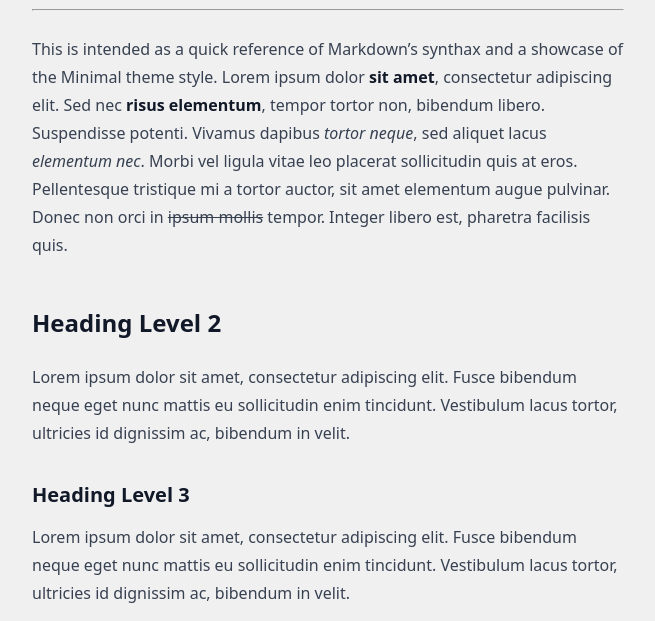
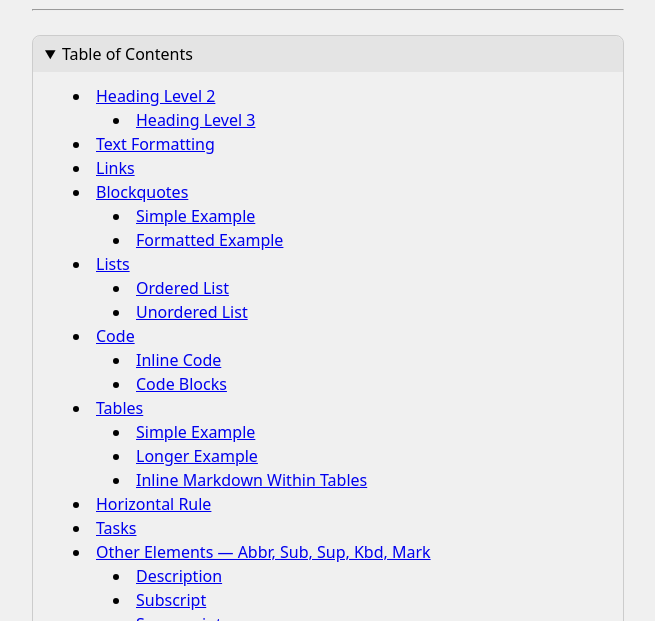
Before and after one commit to semanticdata/barebones, an Astro site: page /blog/00-markdown-showcase in a window 1280 px wide. Shown: the part 179-800 px from the top of the page, without its empty margins (312-967 px from the left). Built offline with nearby package versions, Linux system fonts and the light colour scheme; Astro itself is replaced by a stand-in of ours.

Commit message:
add table of contents

```diff
--- /dev/null
+++ b/src/components/TableOfContents.astro
@@ -0,0 +1,115 @@
+---
+// based on: https://gist.github.com/maciejpedzich/000da5c6b3a91290d49a91c9fe940ca3
+
+import type { MarkdownHeading } from "astro";
+type Props = {
+  headings: MarkdownHeading[];
+};
+type HeadingWithSubheadings = MarkdownHeading & {
+  subheadings: MarkdownHeading[];
+};
+const { headings } = Astro.props;
+const grouppedHeadings = headings.reduce((array, heading) => {
+  if (heading.depth === 2) {
+    array.push({ ...heading, subheadings: [] });
+  } else if (heading.depth === 3) {
+    array.at(-1)?.subheadings.push(heading);
+  }
+  return array;
+}, [] as HeadingWithSubheadings[]);
+---
+
+<details
+  open
+  class="dark:border-white/20 mb-4 border border-black/15 rounded-lg animate"
+>
+  <summary>Table of Contents</summary>
+
+  <nav id="table-of-contents" aria-label="Table Of Contents">
+    <ul class="py-3">
+      {
+        grouppedHeadings.map((h) => (
+          <li class="list-disc list-inside">
+            <a href={`#${h.slug}`}>{h.text}</a>
+            {h.subheadings.length > 0 && (
+              <ul>
+                {h.subheadings.map((sub) => (
+                  <li class="list-disc list-inside">
+                    <a href={`#${sub.slug}`}>{sub.text}</a>
+                  </li>
+                ))}
+              </ul>
+            )}
+          </li>
+        ))
+      }
+    </ul>
+  </nav>
+</details>
+
+<script is:inline>
+  // This script tag is useful only if you want to display the TOC alongside the blog post...
+  // ... and highlight the section that the user is currently reading through.
+  // Feel free to remove this tag if you don't need this type of functionality.
+
+  const observer = new IntersectionObserver(
+    (entries) => {
+      for (const entry of entries) {
+        const headingFragment = `#${entry.target.id}`;
+        const tocItem = document.querySelector(`a[href="${headingFragment}"]`);
+
+        if (entry.isIntersecting) {
+          const previouslyActivatedItem =
+            document.querySelector(".active-toc-item");
+
+          previouslyActivatedItem?.classList.remove("active-toc-item");
+          tocItem.classList.add("active-toc-item");
+        } else {
+          const isAnyOtherEntryIntersecting = entries.some(
+            (e) => e.target.id !== entry.target.id && e.isIntersecting
+          );
+
+          if (isAnyOtherEntryIntersecting) {
+            tocItem.classList.remove("active-toc-item");
+          }
+        }
+      }
+    },
+    { root: null, rootMargin: "0px", threshold: [1] }
+  );
+
+  const sectionHeadings = document.querySelectorAll(
+    "article > h2, article > h3"
+  );
+
+  for (const heading of sectionHeadings) {
+    observer.observe(heading);
+  }
+
+  document.querySelectorAll('a[href^="#"]').forEach((anchor) => {
+    anchor.addEventListener("click", function (e) {
+      e.preventDefault();
+
+      document.querySelector(this.getAttribute("href")).scrollIntoView({
+        behavior: "smooth",
+      });
+    });
+  });
+</script>
+
+<style>
+  summary {
+    @apply cursor-pointer rounded-t-lg px-3 py-1.5 font-medium transition-colors;
+  }
+
+  summary:hover {
+    @apply bg-black/5 dark:bg-white/5;
+  }
+
+  details[open] summary {
+    @apply bg-black/5 dark:bg-white/5;
+  }
+  .active-toc-item {
+    font-weight: bold;
+  }
+</style>
--- a/src/pages/blog/[...slug].astro
+++ b/src/pages/blog/[...slug].astro
@@ -7,6 +7,8 @@ import BaseLayout from "@/layouts/BaseLayout.astro";
 import SeoPost from "@/components/SeoPost.astro";
 
 import { formatDate } from "@/lib/util";
+
+import TableOfContents from "@/components/TableOfContents.astro";
 
 interface Props {
   entry: CollectionEntry<"blog">;
@@ -21,7 +23,7 @@ export async function getStaticPaths() {
 }
 
 const { entry } = Astro.props;
-const { Content } = await entry.render();
+const { Content, headings } = await entry.render();
 ---
 
 <BaseLayout>
@@ -41,6 +43,9 @@ const { Content } = await entry.render();
       {formatDate(entry.data.publicationDate)}
     </p>
     <hr class="mt-3 mb-6 animate" />
+
+    <TableOfContents headings={headings} />
+
     <div class="mx-auto dark:prose-invert animate content prose">
       <Content />
     </div>
```
Also changed, not shown: README.md.
